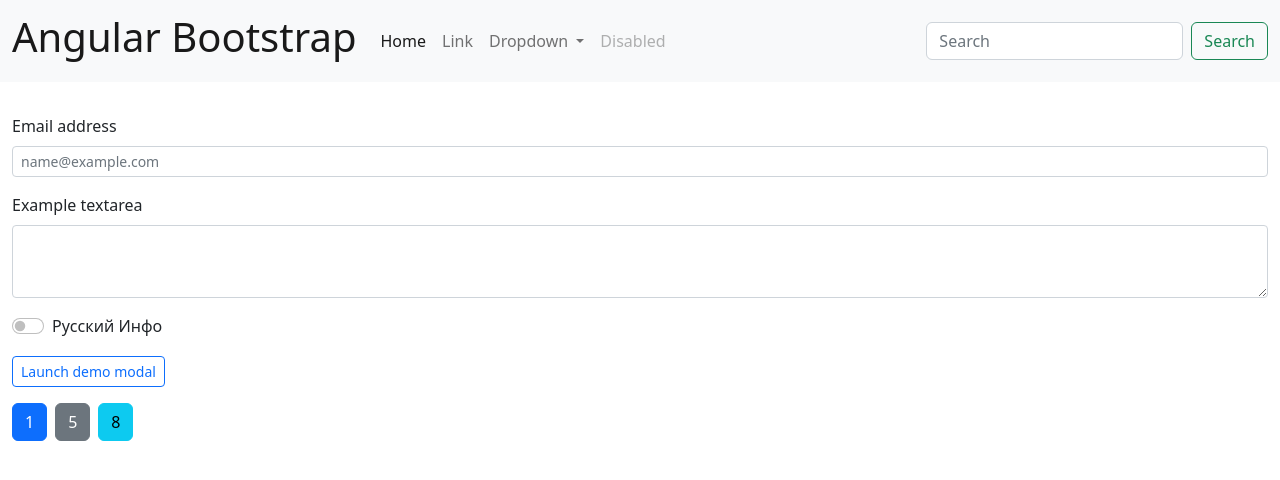
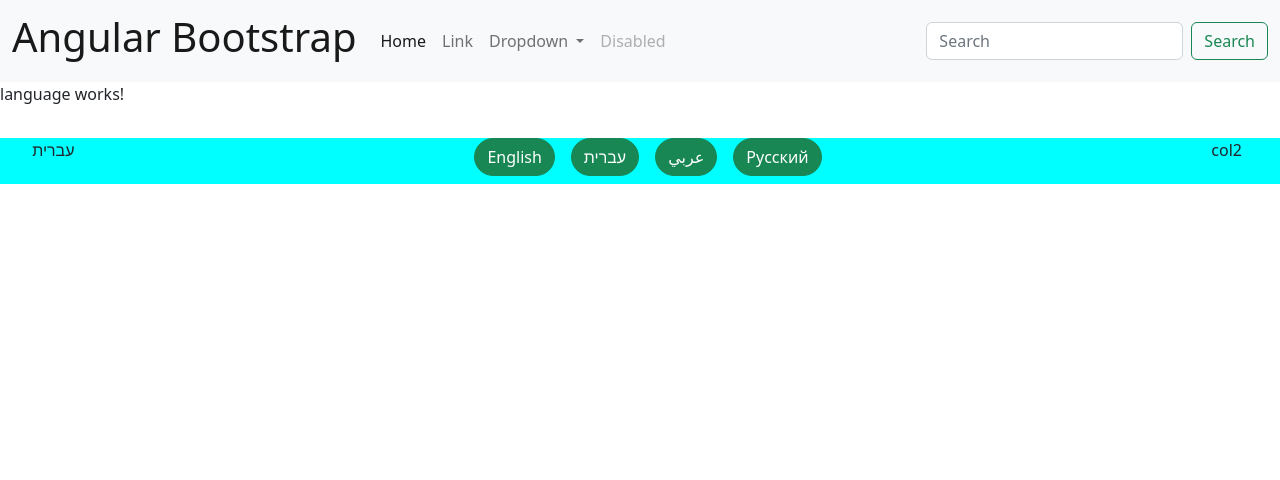
Before and after one commit to Andrey1de/arbike, an Angular app: page /lang in a window 1280 px wide. Before the commit this address led to /. Shown: the top 480 px of the page. Built offline with nearby package versions, Linux system fonts and the light colour scheme.

Commit message:
Second +G_EN G_HEB

```diff
--- a/src/app/app-routing.module.ts
+++ b/src/app/app-routing.module.ts
@@ -1,7 +1,13 @@
 import { NgModule } from '@angular/core';
 import { RouterModule, Routes } from '@angular/router';
+import { LanguageComponent } from './pages/language/language.component';
 
-const routes: Routes = [];
+const routes: Routes = [
+
+  { path: '', redirectTo: '/lang', pathMatch: 'full' },
+  { path: 'lang', component: LanguageComponent },
+
+];
 
 
 @NgModule({
--- a/src/app/app.component.html
+++ b/src/app/app.component.html
@@ -36,7 +36,10 @@
     </div>
   </div>
 </nav>
-<div class="container-fluid py-3">
+
+<router-outlet></router-outlet>
+
+<!-- <div class="container-fluid py-3">
   <div class="row my-3">
     <div class="col">
       <label for="exampleFormControlInput1" class="form-label">Email address</label>
@@ -75,9 +78,9 @@
       <button type="button" class="btn btn-info">8</button>
     </div>
   </div>
-</div>
+</div> -->
 
-<ng-template #demoModal let-modal>
+<!-- <ng-template #demoModal let-modal>
   <div class="modal-header">
     <h4 class="modal-title" id="modal-basic-title">Profile update</h4>
     <button type="button" class="btn-close" data-bs-dismiss="modal" aria-label="Close" (click)="modal.dismiss('Cross click')"></button>
@@ -97,4 +100,4 @@
     <button type="button" class="btn btn-outline-dark"
     (click)="modal.close('Save click')">Save</button>
   </div>
-</ng-template>
+</ng-template> -->
--- a/src/app/app.module.ts
+++ b/src/app/app.module.ts
@@ -5,10 +5,12 @@
 import { AppComponent } from './app.component';
 import { NgbModule } from '@ng-bootstrap/ng-bootstrap';
 import { FormsModule } from '@angular/forms';
+import { LanguageComponent } from './pages/language/language.component';
 
 @NgModule({
   declarations: [
-    AppComponent
+    AppComponent,
+    LanguageComponent
   ],
   imports: [
     BrowserModule,
--- a/src/app/interf/interfaces.ts
+++ b/src/app/interf/interfaces.ts
@@ -1,5 +1,5 @@
-interface ILang{
+export interface ILang{
     lid: string;
     name:string;
     descr?:string;
-}
+};
--- /dev/null
+++ b/src/app/pages/language/language.component.html
@@ -0,0 +1,27 @@
+<p>language works!</p>
+<div class="container-fluid" style="text-align: center;">
+    <div class="row my-3" style="background-color:lightgreen">
+
+    </div>
+    <div class="row my-3" style="background-color:aqua">
+        <div class="col-1">
+        {{ curLan.name}}
+        </div>
+        <div class="col-10">
+            <button type="button" class="btn btn-success btn-set-lang"
+                (click)="setLanguage('en')">English</button>
+            <button type="button" class="btn btn-success btn-set-lang"
+                (click)="setLanguage('he')">עברית</button>
+            <button type="button" class="btn btn-success btn-set-lang"
+                (click)="setLanguage('ar')">عربي</button>
+            <button type="button" class="btn btn-success btn-set-lang"
+                (click)="setLanguage('ru')">Русский</button>
+        </div>
+        <div class="col-1">
+        col2
+        </div>
+       </div>
+    <div class="row my-3"  style="background-color:yellow">
+
+    </div>
+</div>
--- /dev/null
+++ b/src/app/pages/language/language.component.scss
@@ -0,0 +1,7 @@
+.btn-set-lang{
+    font-size: 1rem ;
+    margin-left: 1rem;
+    margin-bottom: 0.5rem;
+    border-radius: 2rem  ;
+
+}
--- /dev/null
+++ b/src/app/pages/language/language.component.ts
@@ -0,0 +1,24 @@
+import { Component } from '@angular/core';
+import { GDataService } from 'src/app/svc/gdata.service';
+import { ILang } from 'src/app/interf/interfaces';
+
+@Component({
+  selector: 'app-language',
+  templateUrl: './language.component.html',
+  styleUrls: ['./language.component.scss']
+})
+export class LanguageComponent {
+
+  curLan: ILang;
+
+  constructor(private gdata: GDataService){
+    this.curLan = this.gdata.OnLang.value;
+    this.gdata.OnLang.subscribe(p=>{
+      this.curLan = p;
+    })
+  }
+  setLanguage(lid:string){
+    this.gdata.setCurLang(lid);
+  }
+
+}
--- a/src/app/svc/gdata.service.ts
+++ b/src/app/svc/gdata.service.ts
@@ -1,6 +1,8 @@
 import { Injectable } from '@angular/core';
 import { BehaviorSubject } from 'rxjs';
+import { ILang } from 'src/app/interf/interfaces';
 
+//import {ILang} from 'src/app/interf/interfaces';
 @Injectable({
   providedIn: 'root'
 })
@@ -13,22 +15,48 @@
   public get curLang(): ILang {
     return this.OnLang.value;
   }
-  public OnLang : BehaviorSubject<ILang>;
+  public OnLang : BehaviorSubject<ILang> = new BehaviorSubject<ILang>( GDataService.nullLang);
+  constructor() {
+    this.mapLan.set('en', G_EN);
+    this.mapLan.set('he',G_HEB);
+    this.mapLan.set('ru', G_RU);
+    this.mapLan.set('ar', G_AR);
 
-  public setCurLang(value: string): ILang  {
-    return  this._curLang = this.mapLan.get(value) ?? GDataService.nullLang;
+    this.setCurLang('he');
 
   }
 
+  public setCurLang(value: string): ILang | undefined {
+    var   lan = this.mapLan.get(value) ;
 
-  constructor() {
-    this.mapLan
-    .set('en', {lid:'en',name:'English'})
-    .set('heb',{lid:'heb',name:'עברית'})
-    .set('ru', {lid:'ru',name:'русский'})
-    .set('ar', {lid:'ar',name:'عربي'});
-    this.OnLang = new BehaviorSubject<ILang>( this.setCurLang('en') );
+    if(lan){
+      this.OnLang.next(this._curLang = lan);
+    }
+    return lan;
+  }
 
 
-  }
+
 }
+
+
+
+
+const G_EN : ILang = {
+  lid:'en',
+  name:'English',
+  descr: ''};
+
+const G_RU : ILang = {
+  lid:'ru',
+  name:'Русский',
+  descr: ''};
+
+const G_HEB : ILang = {
+  lid:'he',
+  name:'עברית',
+  descr: ''};
+const G_AR : ILang = {
+  lid:'ar',
+  name:'عربي',
+  descr: ''};
```
Also changed, not shown: 1 other file (tests, documents, lock files or other folders).
